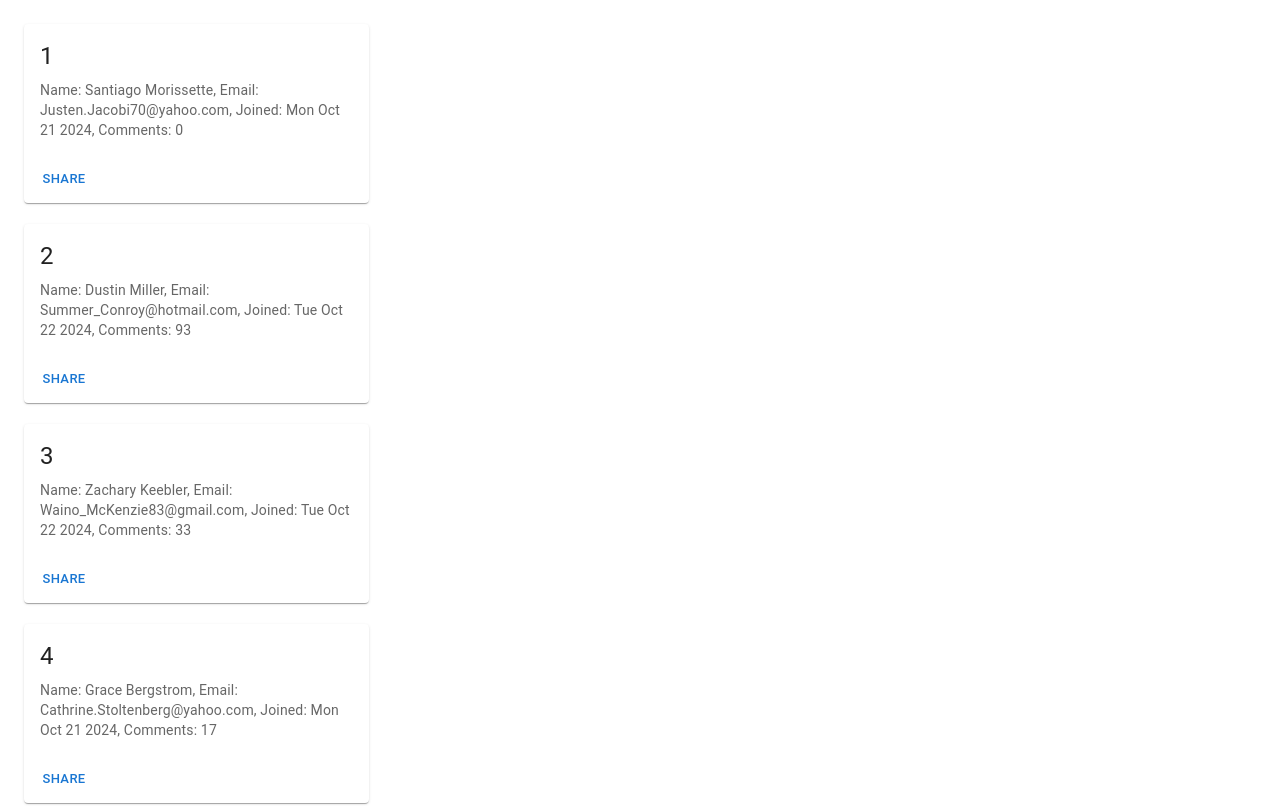
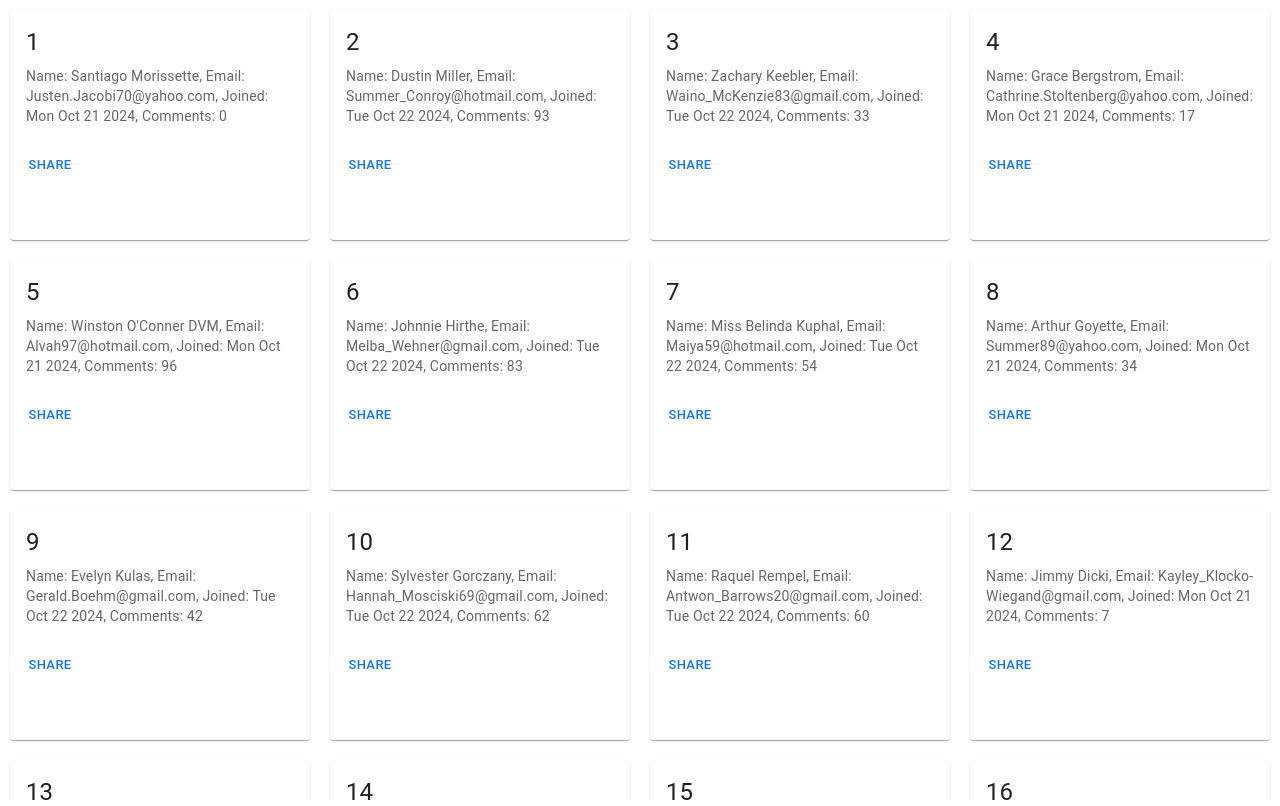
Before and after one commit to nagabala3003/Common-Featues-FE, a React (Create React App) app: page / in a window 1280 px wide. Shown: the top 806 px of the page. Built offline with nearby package versions, Linux system fonts and the light colour scheme.

Commit message:
react-virtualization

```diff
--- a/src/shared/components/reusable_components/cards/card1.tsx
+++ b/src/shared/components/reusable_components/cards/card1.tsx
@@ -1,14 +1,15 @@
-import Card from '@mui/material/Card';
-import CardContent from '@mui/material/CardContent';
-import Typography from '@mui/material/Typography';
-import Button from '@mui/material/Button';
-import CardActionArea from '@mui/material/CardActionArea';
-import CardActions from '@mui/material/CardActions';
-import React, { useState } from 'react';
-import InfiniteScroll from 'react-infinite-scroll-component';
-import Grid from '@mui/material/Grid2';
-import { List, AutoSizer, ListRowRenderer } from 'react-virtualized';
-import 'react-virtualized/styles.css';
+import Card from "@mui/material/Card";
+import CardContent from "@mui/material/CardContent";
+import Typography from "@mui/material/Typography";
+import Button from "@mui/material/Button";
+import CardActionArea from "@mui/material/CardActionArea";
+import CardActions from "@mui/material/CardActions";
+import React, { useEffect, useState } from "react";
+import InfiniteScroll from "react-infinite-scroll-component";
+import Grid from "@mui/material/Grid2";
+import { List, AutoSizer, ListRowRenderer } from "react-virtualized";
+import "react-virtualized/styles.css";
+import Grid2 from "@mui/material/Grid2";
 
 interface CardData {
   id: number;
@@ -23,8 +24,25 @@ interface card1Props {
   loadMore: () => void; // Function to load more data passed via props
 }
 
-const Card1: React.FC<card1Props> = ({ cardData,loadMore }) => {
+const Card1: React.FC<card1Props> = ({ cardData, loadMore }) => {
   const [hasMore, setHasMore] = useState(true);
+  const [dimensions, setDimensions] = useState({
+    width: window.innerWidth,
+    height: window.innerHeight,
+  });
+
+  // Update dimensions on window resize
+  useEffect(() => {
+    const handleResize = () => {
+      setDimensions({
+        width: window.innerWidth,
+        height: window.innerHeight,
+      });
+    };
+
+    window.addEventListener("resize", handleResize);
+    return () => window.removeEventListener("resize", handleResize);
+  }, []);
 
   const fetchData = () => {
     if (cardData.length >= 100) {
@@ -34,6 +52,17 @@ const Card1: React.FC<card1Props> = ({ cardData,loadMore }) => {
     }
   };
 
+  useEffect(() => {
+    getCardsPerRow(dimensions.width);
+  }, [dimensions, dimensions.width, window.innerWidth]);
+
+  const getCardsPerRow = (width: any) => {
+    console.log("getCardsPerRow", width);
+    if (width < 600) return 1; // Small screens (1 card)
+    if (width < 960) return 3; // Medium screens (3 cards)
+    return 4; // Large screens (4 cards or more)
+  };
+  console.log("window width", window.innerWidth);
   return (
     <>
       {/* <Grid container spacing={{ xs: 2, md: 3 }} columns={{ xs: 12, sm: 12, md: 12 }}>
@@ -76,26 +105,61 @@ const Card1: React.FC<card1Props> = ({ cardData,loadMore }) => {
       </InfiniteScroll>
         </Grid> */}
       {/* <div> */}
+
       <AutoSizer>
-  {({ height, width }:any) => (
-    <List
-      width={1000}
-      height={1000}
-      rowHeight={200} // Approximate height of each Card
-      rowCount={cardData.length} // Total number of items
-      rowRenderer={({ index, key, style }:any) => {
-        const item = cardData[index]; // Get the current item using index
+        {({ height, width }: any) => {
+          const cardsPerRow = getCardsPerRow(dimensions.width); // Number of cards per row
+          const cardWidth = width / cardsPerRow; // Calculate card width
+          const cardHeight = 250; // Set an approximate card height
+          const rowHeight = cardHeight; // Adjust based on card content
+          const rowCount = Math.ceil(cardData.length / cardsPerRow); // Calculate total rows
 
           return (
-          <div key={key} style={style}> {/* Ensure it uses the style prop for virtualization */}
-            <Card sx={{ maxWidth: 345, margin: 3 }}>
+            <List
+              width={dimensions.width}
+              height={dimensions.height}
+              rowHeight={rowHeight}
+              rowCount={rowCount}
+              rowRenderer={({ index, key, style }: any) => {
+                // Calculate the items for the current row
+                const items = cardData.slice(
+                  index * cardsPerRow,
+                  index * cardsPerRow + cardsPerRow
+                );
+
+                return (
+                  <>
+                    <div
+                      key={key}
+                      style={{
+                        ...style,
+                        display: "flex",
+                        justifyContent: "space-between",
+                      }}
+                    >
+                      {items.map((item: any) => (
+                        <Card
+                          key={item.id}
+                          sx={{ width: cardWidth - 20, margin: "10px 10px" }}
+                        >
+                          {" "}
+                          {/* Adjust for margin */}
                           <CardActionArea>
                             <CardContent>
-                  <Typography gutterBottom variant="h5" component="div">
+                              <Typography
+                                gutterBottom
+                                variant="h5"
+                                component="div"
+                              >
                                 {item.id}
                               </Typography>
-                  <Typography variant="body2" sx={{ color: 'text.secondary' }}>
-                    Name: {item.name}, Email: {item.email}, Joined: {item.joinedOn.toDateString()}, Comments: {item.commentCount}
+                              <Typography
+                                variant="body2"
+                                sx={{ color: "text.secondary" }}
+                              >
+                                Name: {item.name}, Email: {item.email}, Joined:{" "}
+                                {item.joinedOn.toDateString()}, Comments:{" "}
+                                {item.commentCount}
                               </Typography>
                             </CardContent>
                           </CardActionArea>
@@ -105,16 +169,19 @@ const Card1: React.FC<card1Props> = ({ cardData,loadMore }) => {
                             </Button>
                           </CardActions>
                         </Card>
+                      ))}
                     </div>
+                  </>
                 );
               }}
             />
-  )}
+          );
+        }}
       </AutoSizer>
 
       {/* </div> */}
     </>
   );
-}
+};
 
 export default React.memo(Card1);
```
Lines whose indentation alone changed are shown as unchanged.
